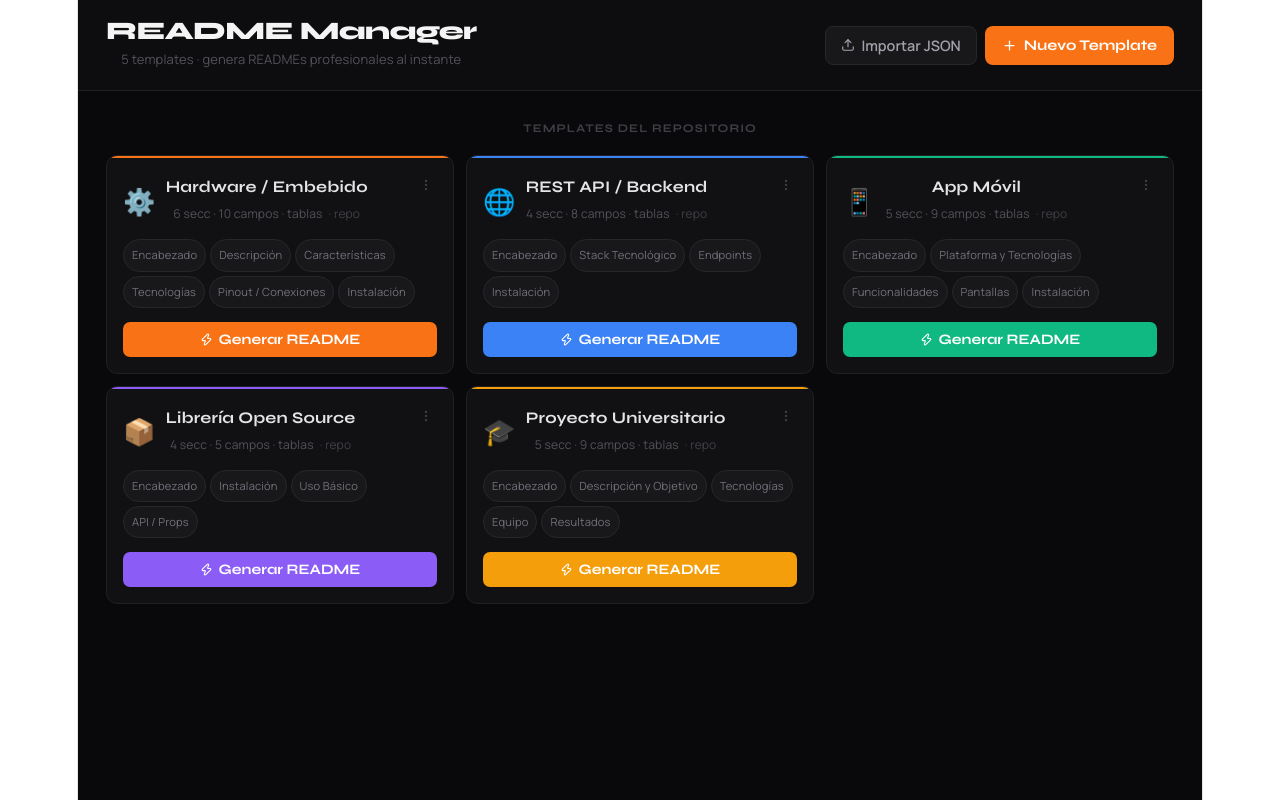
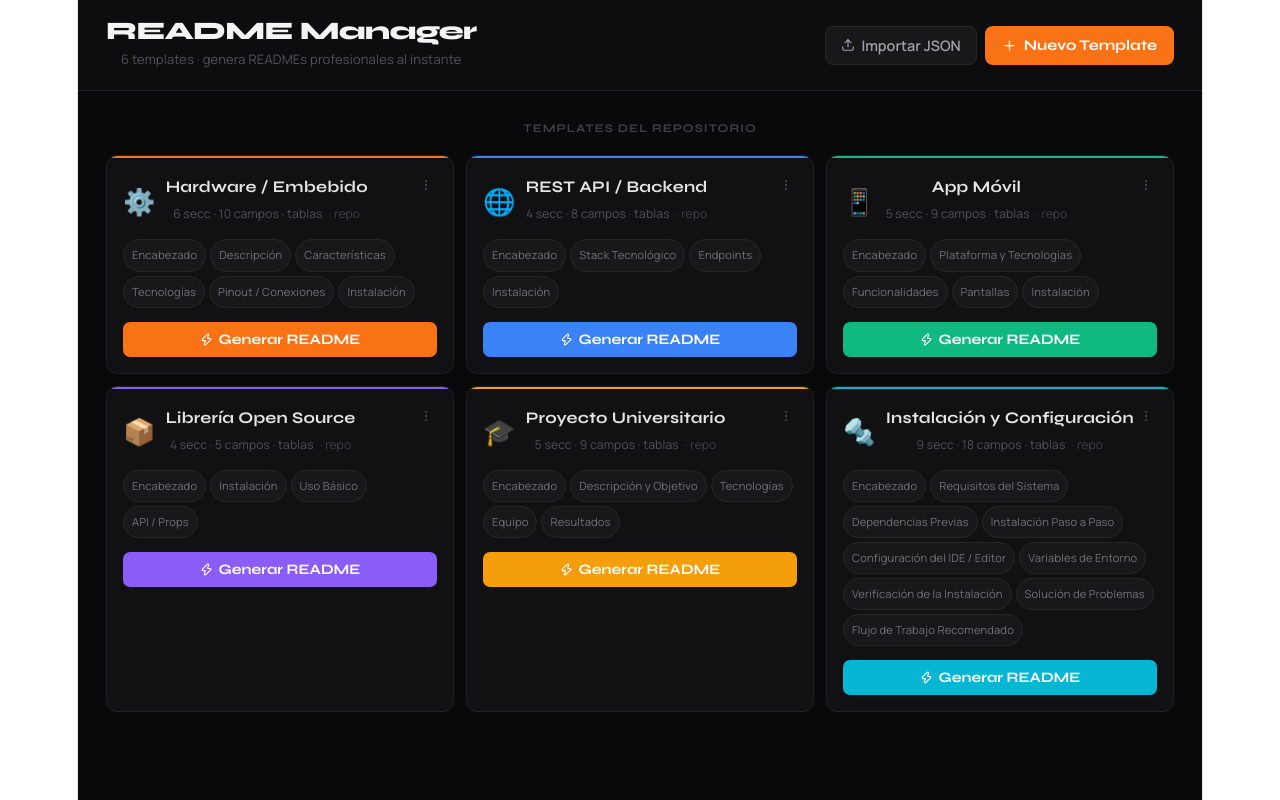
Before and after one commit to obviousfancy/readme-manager, a React (Vite) app: page / in a window 1280 px wide. Built offline with nearby package versions, Linux system fonts and the light colour scheme.

Commit message:
fix: update lint

```diff
--- /dev/null
+++ b/public/templates/setup.json
@@ -0,0 +1,102 @@
+{
+  "id": "setup",
+  "name": "Instalación y Configuración",
+  "emoji": "🔩",
+  "color": "#06b6d4",
+  "isDefault": false,
+  "sections": [
+    {
+      "id": "header",
+      "title": "Encabezado",
+      "required": true,
+      "fields": [
+        { "id": "set_f1", "label": "Nombre del proyecto", "key": "projectName", "type": "text", "placeholder": "Ej: Entorno de desarrollo STM32 + Linux", "required": true },
+        { "id": "set_f2", "label": "Descripción breve", "key": "description", "type": "textarea", "placeholder": "Guía completa para configurar el entorno de desarrollo STM32 en Ubuntu 24.04, incluyendo toolchain, IDE y herramientas de depuración.", "required": true }
+      ]
+    },
+    {
+      "id": "requirements",
+      "title": "Requisitos del Sistema",
+      "required": true,
+      "fields": [
+        {
+          "id": "set_f3",
+          "label": "Tabla de requisitos",
+          "key": "requirementsTable",
+          "type": "table",
+          "columns": ["Componente", "Versión mínima", "Versión recomendada", "Notas"]
+        },
+        { "id": "set_f4", "label": "Notas de compatibilidad", "key": "compatibility", "type": "alert", "alertLevel": "WARNING", "placeholder": "Esta guía fue probada en Ubuntu 24.04 y Arch Linux. En Windows puede requerir pasos adicionales." }
+      ]
+    },
+    {
+      "id": "dependencies",
+      "title": "Dependencias Previas",
+      "required": false,
+      "fields": [
+        { "id": "set_f5", "label": "Paquetes / dependencias (una por línea)", "key": "deps", "type": "list", "listStyle": "bullet", "placeholder": "git: control de versiones\ncurl: descarga de scripts\nbuild-essential: compiladores base" },
+        { "id": "set_f6", "label": "Comando de instalación de dependencias", "key": "depsCmd", "type": "code", "lang": "bash", "placeholder": "sudo apt update && sudo apt install -y git curl build-essential" }
+      ]
+    },
+    {
+      "id": "installation",
+      "title": "Instalación Paso a Paso",
+      "required": true,
+      "fields": [
+        { "id": "set_f7", "label": "Pasos de instalación con recursos", "key": "installSteps", "type": "blocks" }
+      ]
+    },
+    {
+      "id": "ide_config",
+      "title": "Configuración del IDE / Editor",
+      "required": false,
+      "fields": [
+        { "id": "set_f8", "label": "IDE o editor", "key": "ideName", "type": "text", "placeholder": "Ej: STM32CubeIDE / VS Code / CLion" },
+        { "id": "set_f9", "label": "Plugins / extensiones recomendadas (una por línea)", "key": "plugins", "type": "list", "listStyle": "bullet", "placeholder": "Cortex-Debug: depuración de ARM\nC/C++ Extension Pack: autocompletado\nGitLens: historial de git" },
+        { "id": "set_f10", "label": "Configuración del IDE con capturas", "key": "ideSetup", "type": "blocks" }
+      ]
+    },
+    {
+      "id": "env_vars",
+      "title": "Variables de Entorno",
+      "required": false,
+      "fields": [
+        { "id": "set_f11", "label": "Variables de entorno (una por línea)", "key": "envVars", "type": "list", "listStyle": "bullet", "placeholder": "ARM_TOOLCHAIN_PATH=/opt/arm-none-eabi\nOPENOCD_PATH=/usr/local/share/openocd" },
+        { "id": "set_f12", "label": "Dónde agregarlas", "key": "envNote", "type": "alert", "alertLevel": "TIP", "placeholder": "Agrega estas variables al final de tu ~/.bashrc o ~/.zshrc y ejecuta source ~/.bashrc para aplicarlas." }
+      ]
+    },
+    {
+      "id": "verification",
+      "title": "Verificación de la Instalación",
+      "required": false,
+      "fields": [
+        { "id": "set_f13", "label": "Comandos para verificar", "key": "verifyCmd", "type": "code", "lang": "bash", "placeholder": "arm-none-eabi-gcc --version\nopenocd --version\nst-info --probe" },
+        { "id": "set_f14", "label": "Salida esperada", "key": "expectedOutput", "type": "code", "lang": "plaintext", "placeholder": "arm-none-eabi-gcc (GNU Arm Embedded Toolchain) 13.2.1\nopenocd 0.12.0\nFound 1 ST-LINK/V2 device" },
+        { "id": "set_f15", "label": "Nota de verificación", "key": "verifyNote", "type": "alert", "alertLevel": "NOTE", "placeholder": "Si algún comando no es reconocido, verifica que la ruta del binario esté en tu PATH." }
+      ]
+    },
+    {
+      "id": "troubleshooting",
+      "title": "Solución de Problemas",
+      "required": false,
+      "fields": [
+        {
+          "id": "set_f16",
+          "label": "Tabla de errores comunes",
+          "key": "errorsTable",
+          "type": "table",
+          "columns": ["Error", "Causa probable", "Solución"]
+        },
+        { "id": "set_f17", "label": "Recursos adicionales (una por línea)", "key": "resources", "type": "list", "listStyle": "bullet", "placeholder": "Documentación oficial: https://...\nForo de soporte: https://..." }
+      ]
+    },
+    {
+      "id": "workflow",
+      "title": "Flujo de Trabajo Recomendado",
+      "required": false,
+      "fields": [
+        { "id": "set_f18", "label": "Flujo de trabajo con ejemplos y capturas", "key": "workflowBlocks", "type": "blocks" }
+      ]
+    }
+  ]
+}
--- a/src/App.jsx
+++ b/src/App.jsx
@@ -14,7 +14,7 @@ const deepClone = o => JSON.parse(JSON.stringify(o));
 /* ─────────────── TEMPLATE MANIFEST ─────────────────────────── */
 // Para agregar un nuevo template: añade el archivo JSON a public/templates/
 // y agrega su nombre aquí.
-const TEMPLATE_FILES = ['hw.json', 'api.json', 'mobile.json', 'lib.json', 'uni.json'];
+const TEMPLATE_FILES = ['hw.json', 'api.json', 'mobile.json', 'lib.json', 'uni.json','setup.json'];
 
 /* ─────────────────── MARKDOWN RENDERER ─────────────────────── */
 function inl(t) {
```
